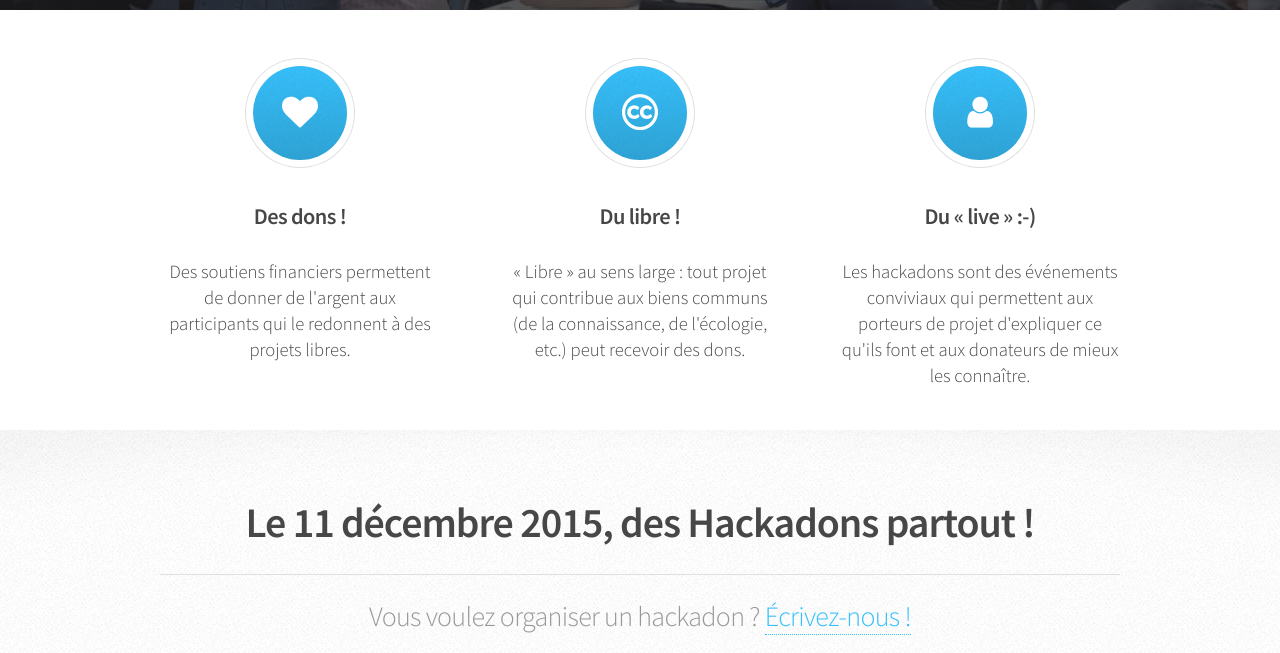
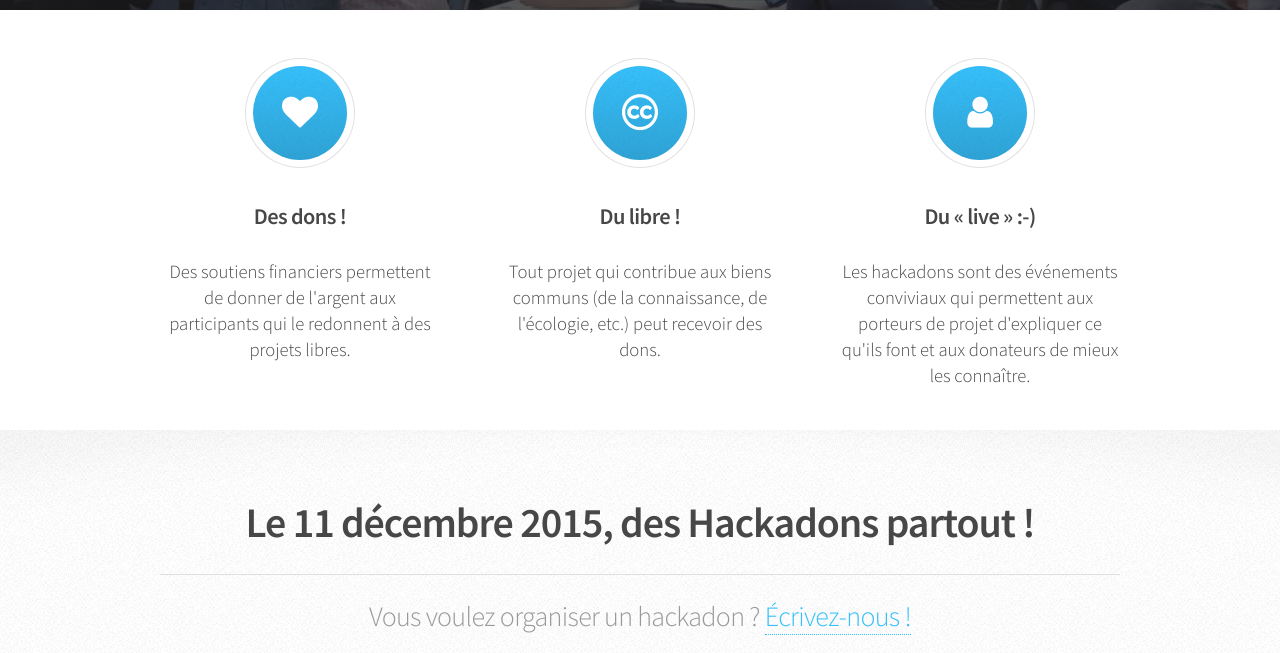
Before and after one commit to bzg/hackadon-fr, a Jekyll site: the page built from index.html, in a window 1280 px wide and 900 px high, scrolled down 563 px, cut to the strip 0-653 px from the top of the window. Built offline with Jekyll 4.4.1, drawn with Linux system fonts in a browser that asks for light colours; nearby versions of some CDN libraries; library files that are not in the unit come from our copies; the list of posts is cut into pages by our own code.

Commit message:
Concision "libre".

```diff
--- a/index.html
+++ b/index.html
@@ -27,9 +27,9 @@ layout: default
 	<div class="box highlight">
 	  <i class="icon major fa-creative-commons"></i>
 	  <h3>Du libre !</h3>
-	  <p>« Libre » au sens large : tout projet qui contribue aux
-	    biens communs (de la connaissance, de l'écologie, etc.)
-	    peut recevoir des dons.</p>
+	  <p>Tout projet qui contribue aux biens communs (de la
+	    connaissance, de l'écologie, etc.)  peut recevoir des
+	    dons.</p>
 	</div>
       </section>
       <section class="4u">
```
